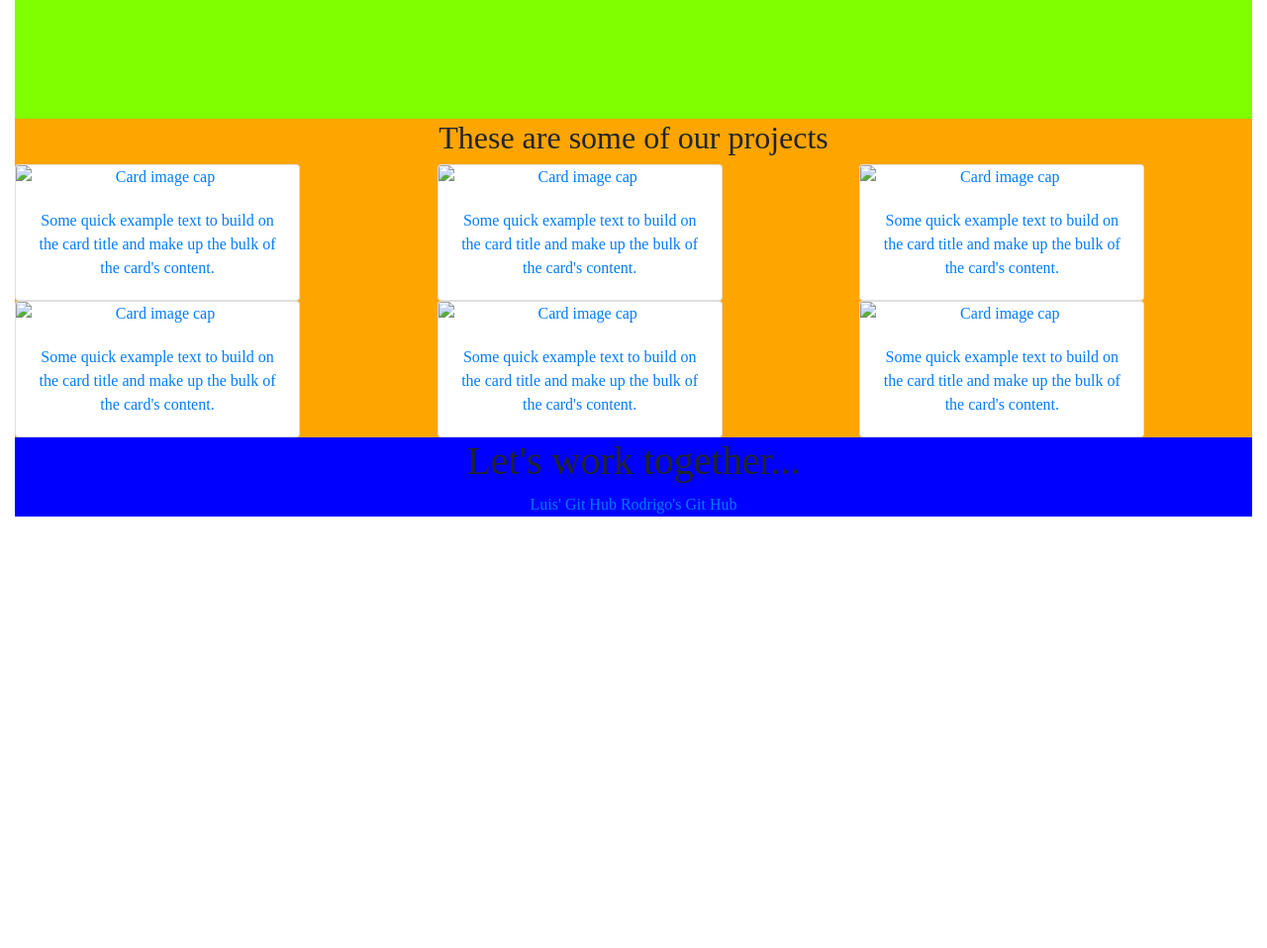
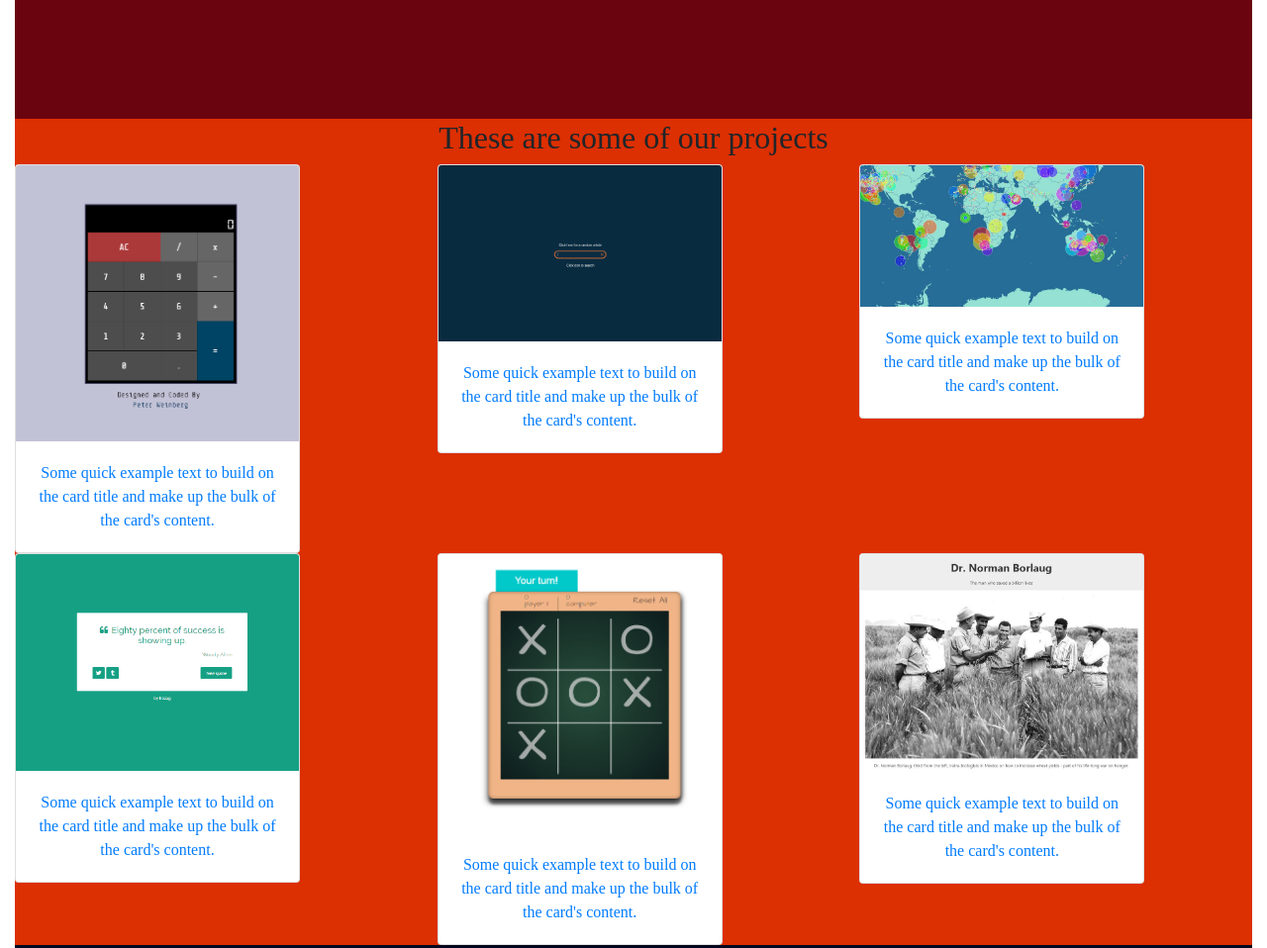
Before and after one commit to RokoVarano/microverse_Luis_Rodrigo, a website: page fcc-test-suite-template/index.html in a window 1280 px wide. Shown: the part 680-1638 px from the top of the page at 99% size. Before the commit the page ends 1202 px from the top, so only its background shows below. Drawn offline with nearby package versions, Linux system fonts and the light colour scheme.

Commit message:
changing colors & adding images

```diff
--- a/fcc-test-suite-template/css/style.css
+++ b/fcc-test-suite-template/css/style.css
@@ -3,22 +3,24 @@
     padding: 0;
 }
 
+
 #main {
     position: fixed;
     height: 100%;
     width: 100%;
-    background-color: red;
+    background-color: #F48C06;
     font-family: ComicSans, serif;
 }
 
 .welcome-section {
-    background-color: chartreuse;
+    background-color: #6A040F;
+    color: #FFFFFF;
     height: 100vh;
     font-family: ComicSans, serif;
 }
 
 .projects {
-    background-color: orange;
+    background-color: #DC2F02;
     text-align: center;
     font-family: ComicSans, serif;
 }
@@ -31,8 +33,9 @@
 
 .footer {
     text-align: center;
-    background-color: blue;
+    background-color: #03071E;
     font-family: ComicSans, serif;
+    padding: 100px;
 }
 
 @media (max-width: 300px) {
--- a/fcc-test-suite-template/index.html
+++ b/fcc-test-suite-template/index.html
@@ -43,7 +43,7 @@
             <div class="col-4">
               <a href="">
                 <div class="card" style="width: 18rem;">
-                  <img class="card-img-top" src="..." alt="Card image cap">
+                  <img class="card-img-top" src="../img/calc.png" alt="Card image cap">
                   <div class="card-body">
                   <p class="card-text">Some quick example text to build on the card title and make up the bulk of the card's content.</p>
                   </div>
@@ -53,7 +53,7 @@
             <div class="col-4">
               <a href="">
                 <div class="card" style="width: 18rem;">
-                  <img class="card-img-top" src="..." alt="Card image cap">
+                  <img class="card-img-top" src="../img/wiki.png" alt="Card image cap">
                   <div class="card-body">
                   <p class="card-text">Some quick example text to build on the card title and make up the bulk of the card's content.</p>
                   </div>
@@ -63,7 +63,7 @@
             <div class="col-4">
               <a href="">
                 <div class="card" style="width: 18rem;">
-                  <img class="card-img-top" src="..." alt="Card image cap">
+                  <img class="card-img-top" src="../img/map.jpg" alt="Card image cap">
                   <div class="card-body">
                   <p class="card-text">Some quick example text to build on the card title and make up the bulk of the card's content.</p>
                   </div>
@@ -78,7 +78,7 @@
             <div class="col-4">
               <a href="">
                 <div class="card" style="width: 18rem;">
-                  <img class="card-img-top" src="..." alt="Card image cap">
+                  <img class="card-img-top" src="../img/random-quote-machine.png" alt="Card image cap">
                   <div class="card-body">
                   <p class="card-text">Some quick example text to build on the card title and make up the bulk of the card's content.</p>
                   </div>
@@ -88,7 +88,7 @@
             <div class="col-4">
               <a href="">
                 <div class="card" style="width: 18rem;">
-                  <img class="card-img-top" src="..." alt="Card image cap">
+                  <img class="card-img-top" src="../img/tic-tac-toe.png" alt="Card image cap">
                   <div class="card-body">
                   <p class="card-text">Some quick example text to build on the card title and make up the bulk of the card's content.</p>
                   </div>
@@ -98,7 +98,7 @@
             <div class="col-4">
               <a href="">
                 <div class="card" style="width: 18rem;">
-                  <img class="card-img-top" src="..." alt="Card image cap">
+                  <img class="card-img-top" src="../img/tribute.jpg" alt="Card image cap">
                   <div class="card-body">
                   <p class="card-text">Some quick example text to build on the card title and make up the bulk of the card's content.</p>
                   </div>
```
Also changed, not shown: img/calc.png (added), img/map.jpg (added), img/random-quote-machine.png (added), img/tic-tac-toe.png (added), img/tribute.jpg (added), img/wiki.png (added).
